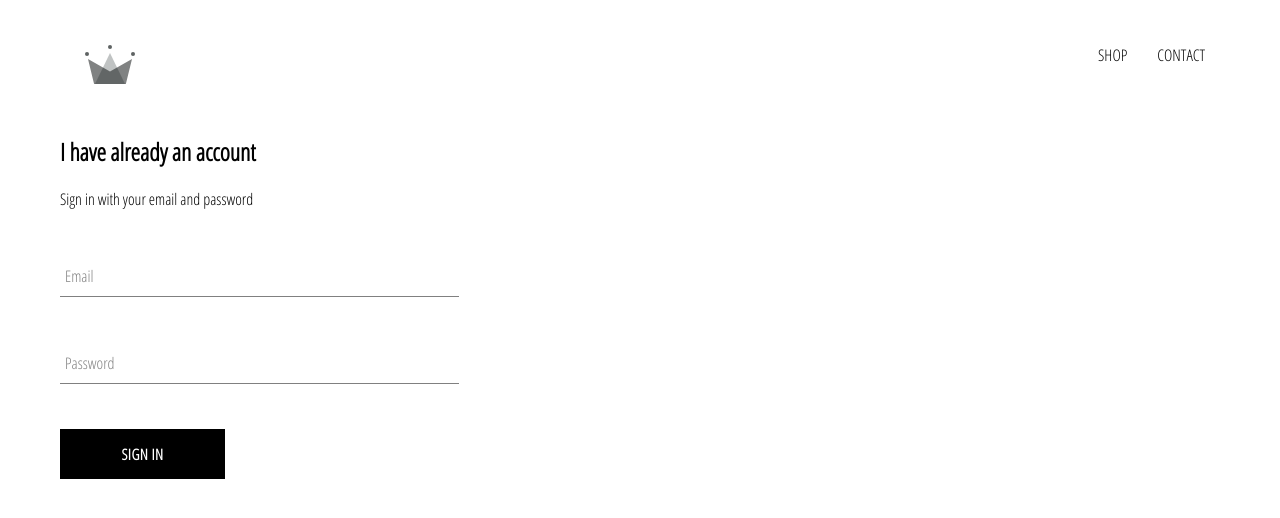
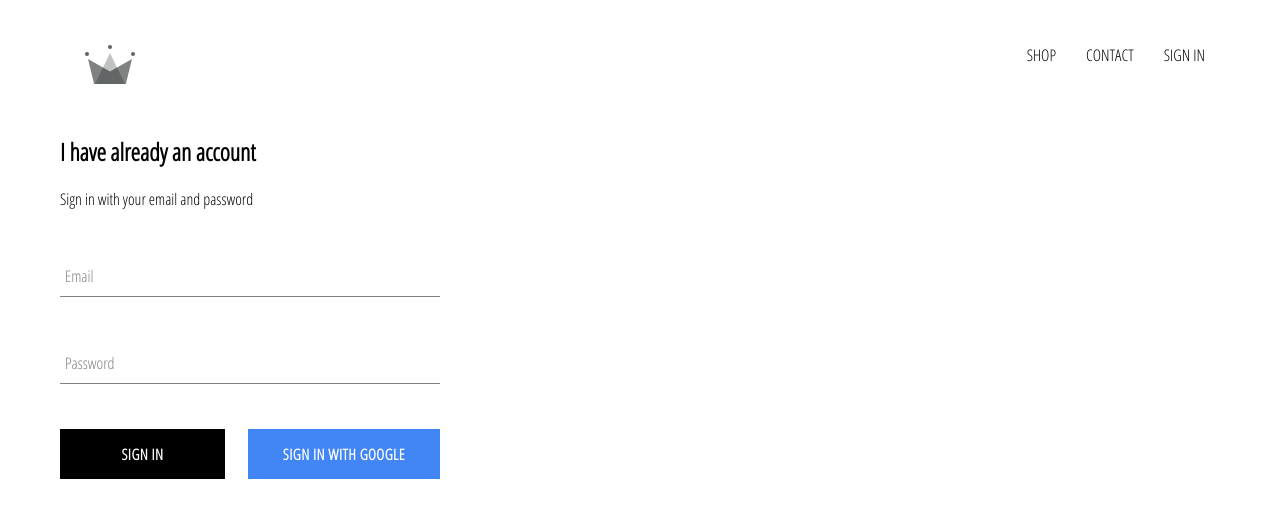
Before and after one commit to alejandro-fdez/crwn-clothing, a React (Create React App) app: page /signin in a window 1280 px wide. Shown: the top 518 px of the page. Built offline with nearby package versions, Linux system fonts and the light colour scheme; no server answers.

Commit message:
Integrated firebase into our application and sign in with google

```diff
--- a/package.json
+++ b/package.json
@@ -6,6 +6,7 @@
     "@testing-library/jest-dom": "^5.11.4",
     "@testing-library/react": "^11.1.0",
     "@testing-library/user-event": "^12.1.10",
+    "firebase": "^9.6.0",
     "node-sass": "^6.0.1",
     "react": "^17.0.2",
     "react-dom": "^17.0.2",
--- a/src/App.css
+++ b/src/App.css
@@ -7,3 +7,7 @@ a {
   text-decoration: none;
   color: inherit;
 }
+
+* {
+  box-sizing: border-box;
+}
--- a/src/App.js
+++ b/src/App.js
@@ -9,10 +9,33 @@ import SignInAndSignUpPage from './pages/sign-in-and-sign-up/sign-in-and-sign-up
 
 import Header from './components/header/header.component';
 
-function App() {
+import { auth } from './firebase/firebase.utils';
+
+class App extends React.Component {
+  constructor() {
+    super();
+
+    this.state = {
+      currentUser: null
+    }
+  }
+
+  unsubscribeFromAuth = null;
+
+  componentDidMount() {
+    this.unsubscribeFromAuth = auth.onAuthStateChanged(user => {
+      this.setState({ currentUser: user });
+    })
+  }
+
+  componentWillUnmount() {
+    this.unsubscribeFromAuth();
+  }
+
+  render() {
     return (
       <div>
-      <Header />
+        <Header currentUser={this.state.currentUser} />
         <Switch> {/*Makes only one Route to be loaded - Previously was Switch component*/}
           <Route exact path='/' component={HomePage} />
           <Route exact path='/shop' component={ShopPage} />
@@ -22,5 +45,6 @@ function App() {
 
     );
   }
+}
 
 export default App;
--- a/src/components/custom-button/custom-button.component.jsx
+++ b/src/components/custom-button/custom-button.component.jsx
@@ -2,8 +2,8 @@ import React from "react";
 
 import "./custom-button.styles.scss";
 
-const CustomButton = ({ children, ...otherProps }) => (
-  <button className='custom-button' {...otherProps}>
+const CustomButton = ({ children, isGoogleSignIn, ...otherProps }) => (
+  <button className={`${isGoogleSignIn ? 'google-sign-in' : ''} custom-button`} {...otherProps}>
     {children}
   </button>
 );
--- a/src/components/custom-button/custom-button.styles.scss
+++ b/src/components/custom-button/custom-button.styles.scss
@@ -19,4 +19,14 @@
     color: black;
     border: 1px solid black;
   }
+
+  &.google-sign-in {
+    background-color: #4285f4;
+    color: white;
+
+    &:hover {
+      background-color: #357ae8;
+      border: none;
+    }
+  }
 }
--- a/src/components/header/header.component.jsx
+++ b/src/components/header/header.component.jsx
@@ -1,11 +1,13 @@
 import React from "react";
 import { Link } from "react-router-dom";
+
+import { auth } from '../../firebase/firebase.utils';
 
 import { ReactComponent as Logo } from "../../assets/crown.svg";
 
 import "./header.styles.scss";
 
-const Header = () => (
+const Header = (props) => (
   <div className="header">
     <Link className="logo-container" to="/">
       <Logo className="logo" />
@@ -17,6 +19,12 @@ const Header = () => (
       <Link className="option" to="/contact">
         CONTACT
       </Link>
+      {
+        props.currentUser ?
+         <div className='option' onClick={()=> auth.signOut()} >SIGN OUT</div>
+        :
+        <Link className='option' to='/signin'>SIGN IN</Link>
+      }
     </div>
   </div>
 );
--- a/src/components/header/header.styles.scss
+++ b/src/components/header/header.styles.scss
@@ -17,6 +17,7 @@
     display: flex;
     align-items: center;
     justify-content: flex-end;
+    cursor: pointer;
 
     .option {
       padding: 10px 15px;
--- a/src/components/sign-in/sign-in.component.jsx
+++ b/src/components/sign-in/sign-in.component.jsx
@@ -2,6 +2,8 @@ import React from "react";
 
 import FormInput from '../form-input/form-input.component';
 import CustomButton from '../custom-button/custom-button.component';
+
+import { signInWithGoogle } from '../../firebase/firebase.utils';
 
 import "./sign-in.styles.scss";
 
@@ -50,10 +52,14 @@ class SignIn extends React.Component {
             label='Password'
             required
           />
-
-          <CustomButton type="submit">
-            Sign in
-          </CustomButton>
+          <div className='buttons'>
+            <CustomButton type="submit">
+              Sign in
+            </CustomButton>
+            <CustomButton onClick={signInWithGoogle} isGoogleSignIn>
+              Sign in with Google
+            </CustomButton>
+          </div>
         </form>
       </div>
     );
--- a/src/components/sign-in/sign-in.styles.scss
+++ b/src/components/sign-in/sign-in.styles.scss
@@ -1,9 +1,14 @@
 .sign-in {
-  width: 30vw;
+  width: 380px;
   display: flex;
   flex-direction: column;
 
   .title {
     margin: 10px 0;
   }
+
+  .buttons {
+    display: flex;
+    justify-content: space-between;
+  }
 }
--- /dev/null
+++ b/src/firebase/firebase.utils.js
@@ -0,0 +1,26 @@
+// Import the functions you need from the SDKs you need
+import firebase from 'firebase/compat/app';
+import 'firebase/compat/firestore';
+import 'firebase/compat/auth';
+
+const config = {
+  apiKey: "AIzaSyAJi5ohaVmcIzBb9DDKZspJ897g8LHKYZo",
+  authDomain: "crwn-db-f4bcf.firebaseapp.com",
+  projectId: "crwn-db-f4bcf",
+  storageBucket: "crwn-db-f4bcf.appspot.com",
+  messagingSenderId: "712647073190",
+  appId: "1:712647073190:web:d582577d6e422fd56d8367",
+  measurementId: "G-JK3XDTDHLH"
+};
+
+// Initialize Firebase
+firebase.initializeApp(config);
+
+export const auth = firebase.auth();
+export const firestore = firebase.firestore();
+
+const provider = new firebase.auth.GoogleAuthProvider();
+provider.setCustomParameters({ prompt: 'select_account' });
+export const signInWithGoogle = () => auth.signInWithPopup(provider);
+
+export default firebase;
```
Also changed, not shown: 1 other file (tests, documents, lock files or other folders). Lines whose indentation alone changed are shown as unchanged.
